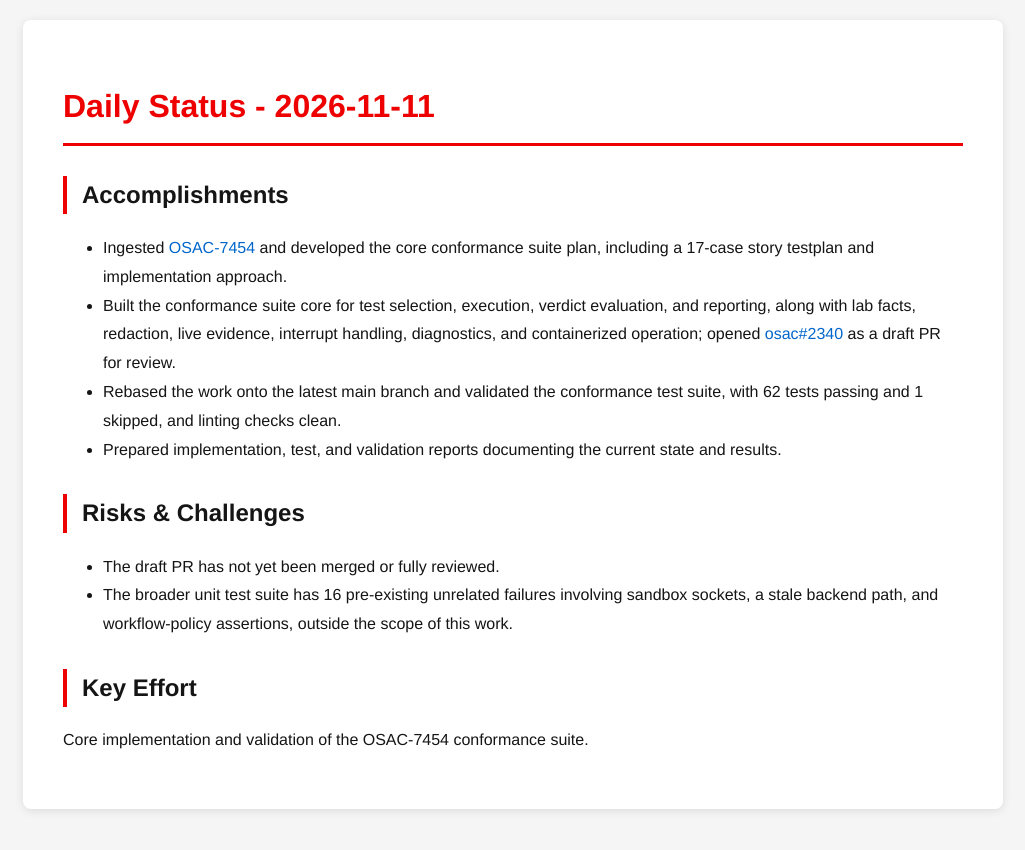
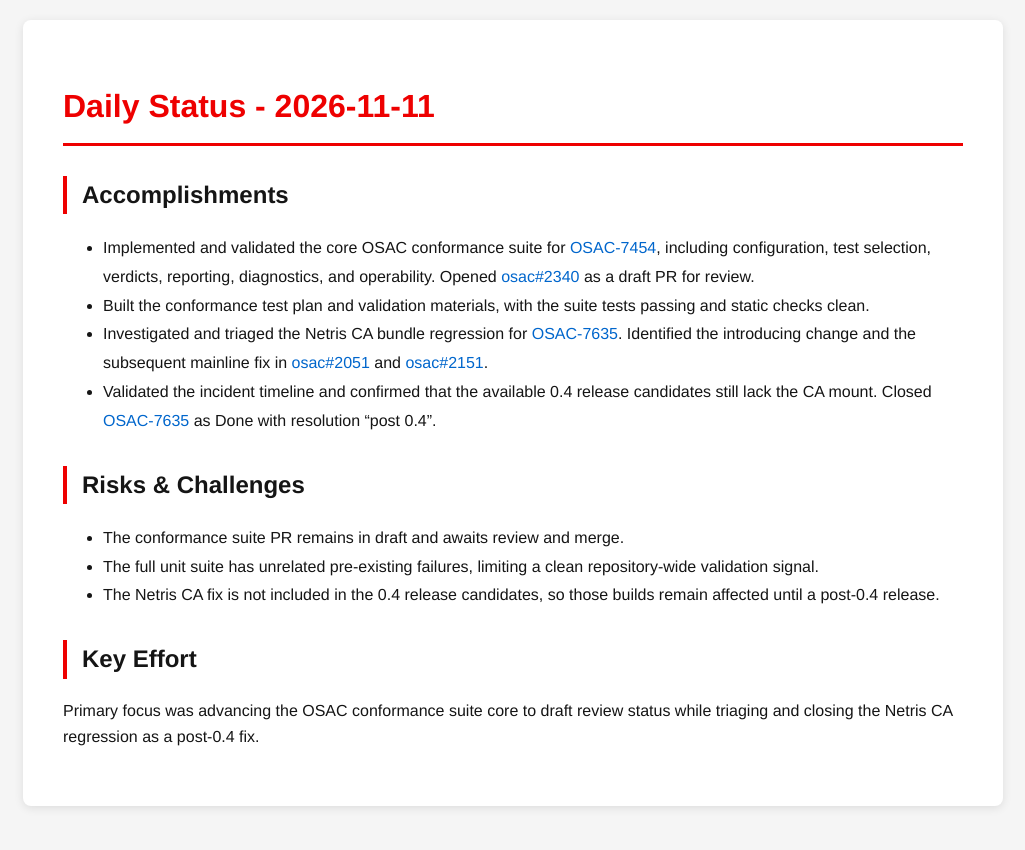
Before and after one commit to tzvatot/daily-status, a Jekyll site: the page built from 2026-11-11.md, in a window 1280 px wide. Shown: the top 850 px of the page, without its empty margins (127-1152 px from the left). Built offline with Jekyll 4.4.1, drawn with Linux system fonts in a browser that asks for light colours.

Commit message:
Daily status update - 2026-11-11

```diff
--- a/2026-11-11.md
+++ b/2026-11-11.md
@@ -7,14 +7,15 @@
 # Daily Status - 2026-11-11
 
 ## Accomplishments
-- Ingested [OSAC-7454](https://redhat.atlassian.net/browse/OSAC-7454) and developed the core conformance suite plan, including a 17-case story testplan and implementation approach.
-- Built the conformance suite core for test selection, execution, verdict evaluation, and reporting, along with lab facts, redaction, live evidence, interrupt handling, diagnostics, and containerized operation; opened [osac#2340](https://github.com/osac-project/osac/pull/2340) as a draft PR for review.
-- Rebased the work onto the latest main branch and validated the conformance test suite, with 62 tests passing and 1 skipped, and linting checks clean.
-- Prepared implementation, test, and validation reports documenting the current state and results.
+- Implemented and validated the core OSAC conformance suite for [OSAC-7454](https://redhat.atlassian.net/browse/OSAC-7454), including configuration, test selection, verdicts, reporting, diagnostics, and operability. Opened [osac#2340](https://github.com/osac-project/osac/pull/2340) as a draft PR for review.
+- Built the conformance test plan and validation materials, with the suite tests passing and static checks clean.
+- Investigated and triaged the Netris CA bundle regression for [OSAC-7635](https://redhat.atlassian.net/browse/OSAC-7635). Identified the introducing change and the subsequent mainline fix in [osac#2051](https://github.com/osac-project/osac/pull/2051) and [osac#2151](https://github.com/osac-project/osac/pull/2151).
+- Validated the incident timeline and confirmed that the available 0.4 release candidates still lack the CA mount. Closed [OSAC-7635](https://redhat.atlassian.net/browse/OSAC-7635) as Done with resolution "post 0.4".
 
 ## Risks & Challenges
-- The draft PR has not yet been merged or fully reviewed.
-- The broader unit test suite has 16 pre-existing unrelated failures involving sandbox sockets, a stale backend path, and workflow-policy assertions, outside the scope of this work.
+- The conformance suite PR remains in draft and awaits review and merge.
+- The full unit suite has unrelated pre-existing failures, limiting a clean repository-wide validation signal.
+- The Netris CA fix is not included in the 0.4 release candidates, so those builds remain affected until a post-0.4 release.
 
 ## Key Effort
-Core implementation and validation of the OSAC-7454 conformance suite.
+Primary focus was advancing the OSAC conformance suite core to draft review status while triaging and closing the Netris CA regression as a post-0.4 fix.
```
